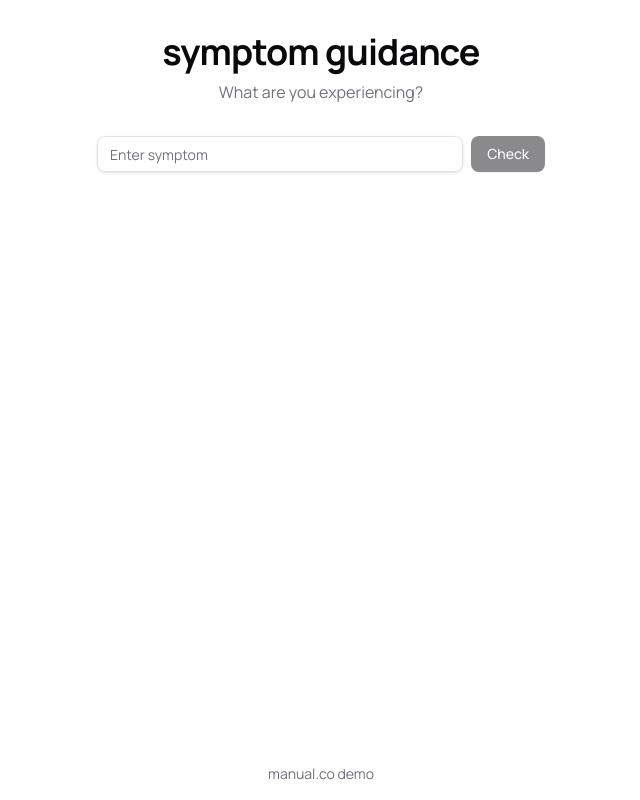
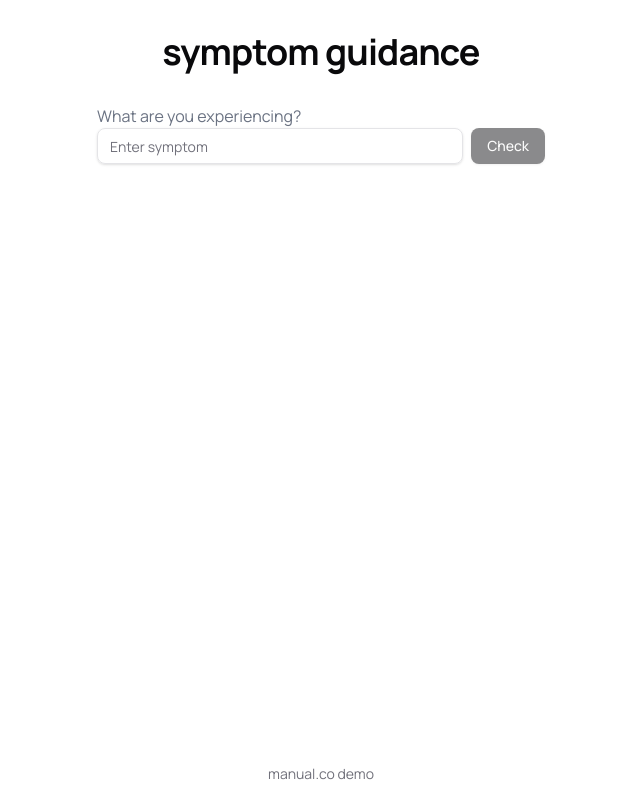
Before and after one commit to charlesponti/manual-co, a Next.js app: page / in a window 1280 px wide. Shown: the whole page, without its empty margins (319-959 px from the left). Built offline with nearby package versions, Linux system fonts and the light colour scheme.

Commit message:
feat: add label to symptom input

```diff
--- a/src/app/page.tsx
+++ b/src/app/page.tsx
@@ -4,6 +4,7 @@ import SymptomCard from "@/components/symptom-card";
 import { Button } from "@/components/ui/button";
 import { Input } from "@/components/ui/input";
 import { useSymptom } from "@/hooks/use-symptom";
+import { Label } from "@radix-ui/react-label";
 import { useEffect, useState } from "react";
 
 export default function Home() {
@@ -37,13 +38,14 @@ export default function Home() {
 					<h1 className="text-2xl md:text-4xl font-bold tracking-tight text-center fade-in-40 duration-500 ease-in-out">
 						symptom guidance
 					</h1>
-					<p className="text-md text-muted-foreground text-center max-w-2xl">
-						What are you experiencing?
-					</p>
 				</div>
 				<form onSubmit={handleSubmit} className="w-full max-w-md space-y-4">
+					<Label htmlFor="symptom-input" className="text-gray-500">
+						What are you experiencing?
+					</Label>
 					<div className="flex w-full items-center space-x-2">
 						<Input
+							id="symptom-input"
 							type="text"
 							placeholder="Enter symptom"
 							value={symptom}
```
